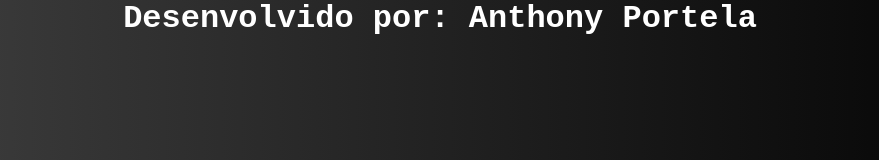
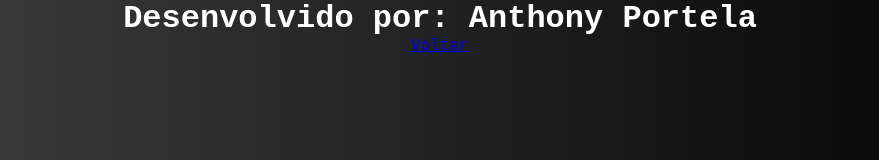
Before and after one commit to Eagrodigital/Calculadora-A, a plain HTML site: page index.html in a window 1280 px wide. Shown: the top 160 px of the page, without its empty margins (200-1079 px from the left). Drawn offline with Linux system fonts and the light colour scheme.

Commit message:
Update index.html

```diff
--- a/index.html
+++ b/index.html
@@ -46,6 +46,9 @@
                         </tr>
                     </table>
                 </div>
+         <div class="Voltar">
+                    <a target="_blank" href="https://eagrodigital.github.io/Projetos/">Voltar</a>
+                </div>
     </div>
     <script src="script.js"></script>
 </body>
```
